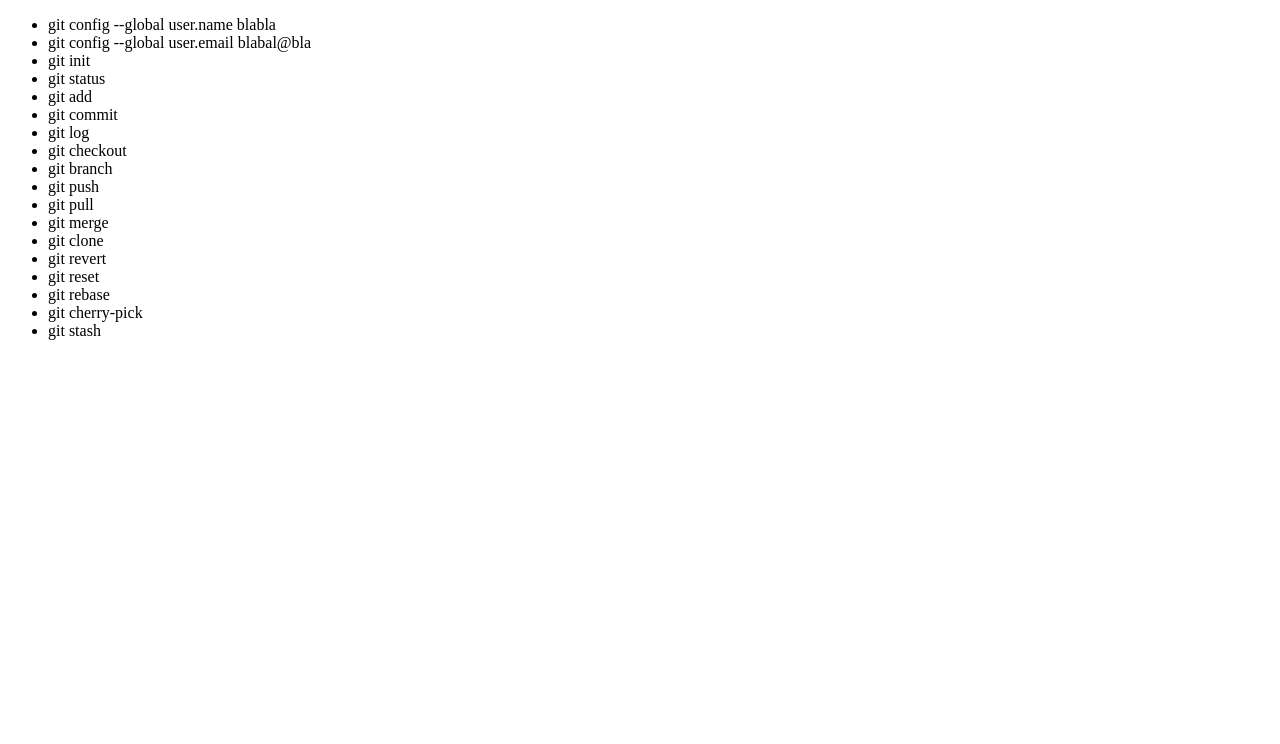
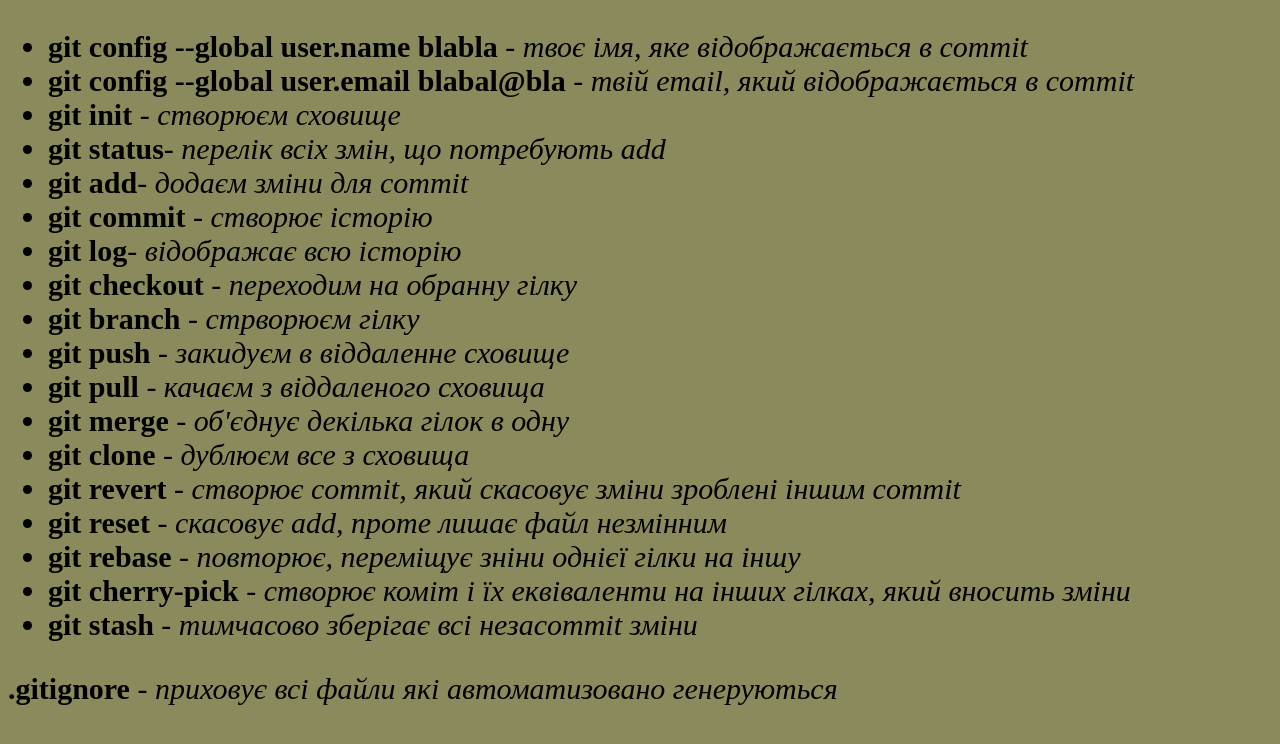
Before and after one commit to Vonatlus/My-first-repository, a plain HTML site: page index.html in a window 1280 px wide. Drawn offline with Linux system fonts and the light colour scheme.

Commit message:
add style and content

```diff
--- a/index.html
+++ b/index.html
@@ -3,27 +3,37 @@
 <head>
 	<meta charset="UTF-8">
 	<title>Curdor</title>
+
 </head>
 <body>
+	<style>
+		body{
+			background:  #8a8a5c;
+			font-size: 30px;
+		}
+	</style>
 	<ul>
-		<li>git config --global user.name blabla</li>
-		<li>git config --global user.email blabal@bla</li>
-		<li>git init</li>
-		<li>git status</li>
-		<li>git add</li>
-		<li>git commit</li>
-		<li>git log</li>
-		<li>git checkout</li>
-		<li>git branch</li>
-		<li>git push</li>
-		<li>git pull</li>
-		<li>git merge</li>
-		<li>git clone</li>
-		<li>git revert</li>
-		<li>git reset</li>
-		<li>git rebase</li>
-		<li>git cherry-pick</li>
-		<li>git stash</li>
+		<li><b>git config --global user.name blabla</b> - <i>твоє імя, яке відображається в commit</i> </li>
+		<li><b>git config --global user.email blabal@bla</b> - <i>твій email, який відображається в commit</i></li>
+		<li><b>git init</b><i> - створюєм сховище</i></li>
+		<li><b>git status</b><i>- перелік всіх змін, що потребують add</i></li>
+		<li><b>git add</b><i>- додаєм зміни для commit</i> </li>
+		<li><b>git commit</b><i> - створює  історію </i></li>
+		<li><b>git log</b><i>- відображає всю історію </i></li>
+		<li><b>git checkout</b><i> - переходим на обранну гілку </i></li>
+		<li><b>git branch</b><i> - стрворюєм гілку </i></li>
+		<li><b>git push</b><i>  - закидуєм в віддаленне сховище</i></li>
+		<li><b>git pull</b><i> - качаєм з віддаленого сховища</i></li>
+		<li><b>git merge</b> - <i>об'єднує декілька гілок в одну</i></li>
+		<li><b>git clone</b><i> - дублюєм все з сховища </i></li>
+		<li><b>git revert</b><i> - створює commit, який скасовує зміни зроблені іншим commit </i></li>
+		<li><b>git reset</b><i> - скасовує add, проте лишає файл незмінним </i></li>
+		<li><b>git rebase</b><i> - повторює, переміщує зніни однієї гілки на іншу</i></li>
+		<li><b>git cherry-pick</b><i> - створює коміт і їх еквіваленти на інших гілках, який вносить зміни </i></li>
+		<li><b>git stash</b><i> - тимчасово зберігає всі незаcommit зміни</i></li>
 	</ul>
+
+		<p><b>.gitignore</b> - <i>приховує всі файли які автоматизовано генеруються</i> </p>
+
 </body>
 </html>
```
